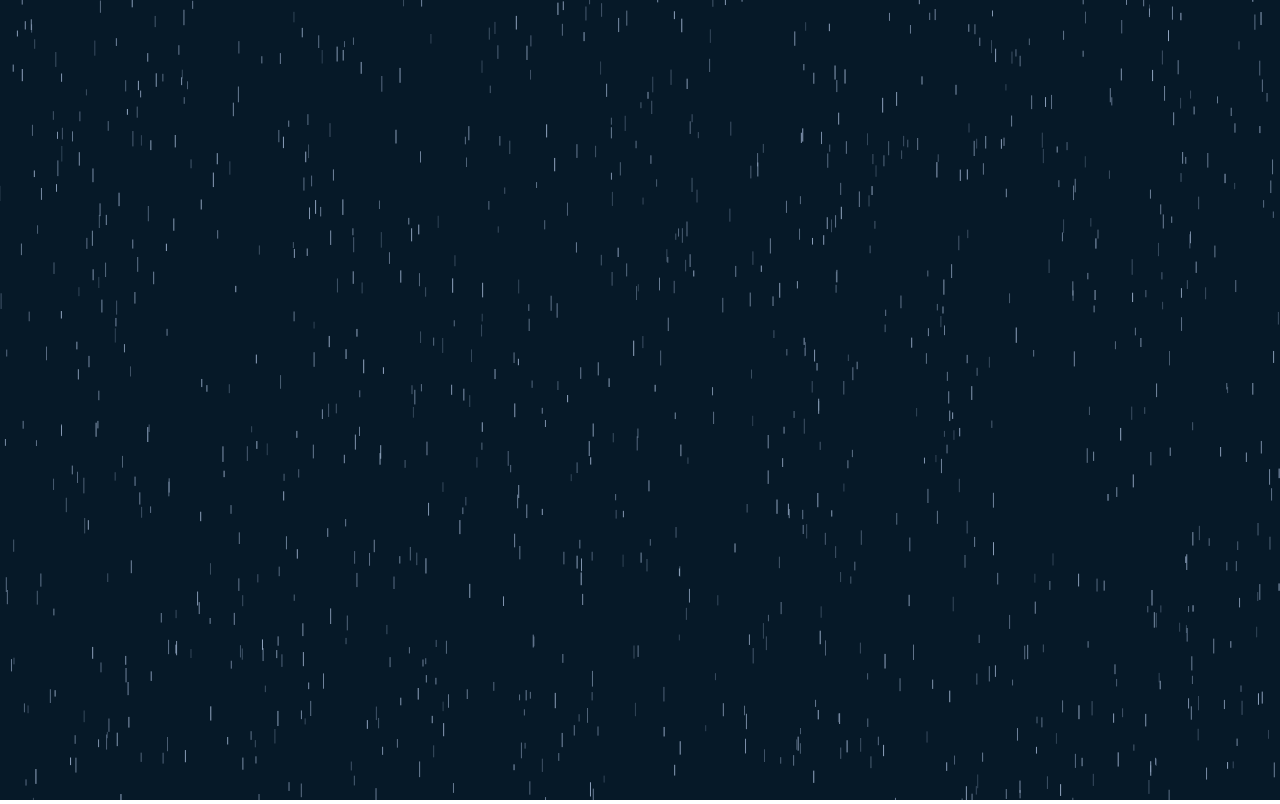
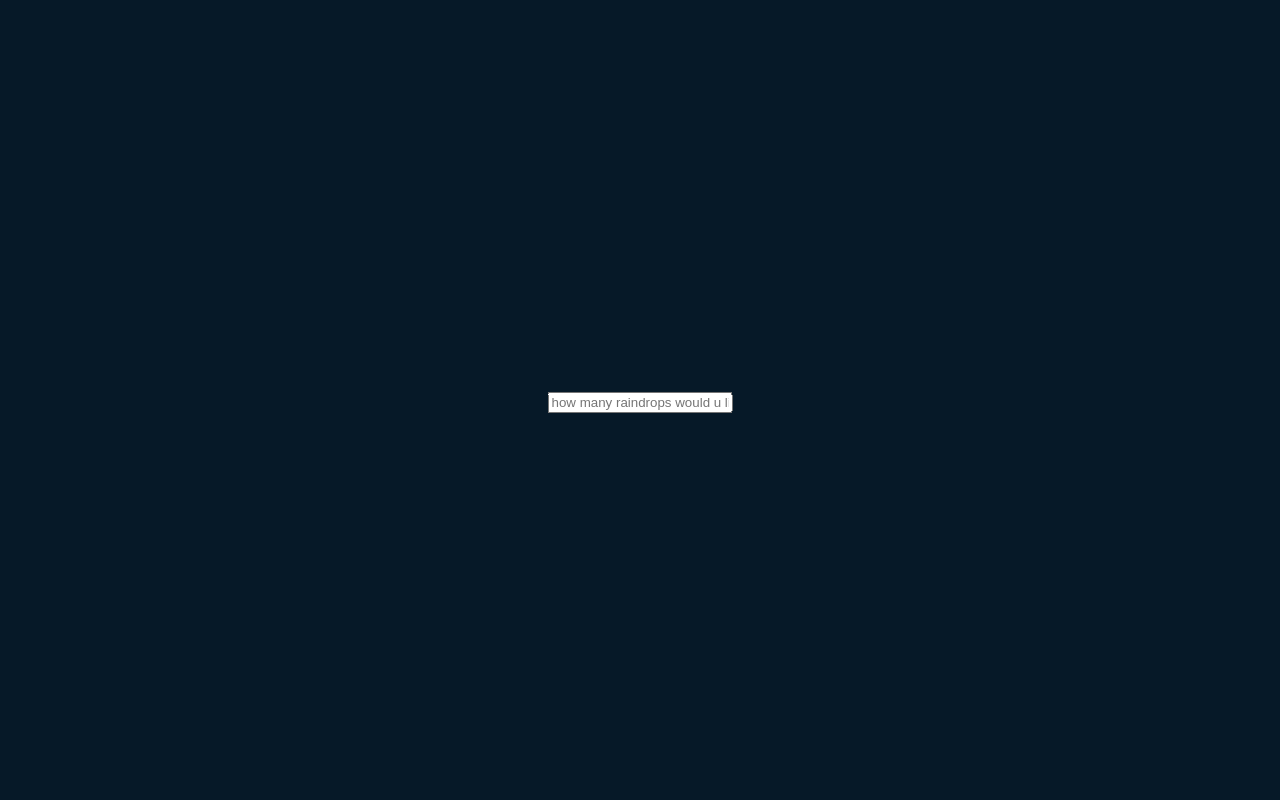
Before and after one commit to talor-hammond/drizzle, a React (Create React App) app: page / in a window 1280 px wide. Built offline with nearby package versions, Linux system fonts and the light colour scheme.

Commit message:
vert / hori centered text input on top of canvas

```diff
--- a/src/components/Canvas/Canvas.js
+++ b/src/components/Canvas/Canvas.js
@@ -42,7 +42,7 @@ class Canvas extends Component {
             }
 
             this.setState({ raindrops }, () => {
-                this.animateRaindrops()
+                // this.generateRaindrops()
             })
         })
     }
@@ -51,7 +51,7 @@ class Canvas extends Component {
         this.setState({ mouseX: e.clientX, mouseY: e.clientY })
     }
 
-    animateRaindrops() {
+    generateRaindrops() {
         const { ctx, raindrops } = this.state
 
         function animate() {
@@ -60,7 +60,7 @@ class Canvas extends Component {
             ctx.clearRect(0, 0, W, H)
 
             raindrops.forEach(raindrop => {
-                raindrop.draw()
+                raindrop.draw() // ...subsequently iterates our raindrop state
             })
         }
 
@@ -68,9 +68,10 @@ class Canvas extends Component {
     }
 
     render() {
-        const { canvas } = this.props.classes
+        const { mainContainer, canvas, input } = this.props.classes
 
         return (
+            <div className={mainContainer}>
                 <canvas
                     id="canvas"
                     className={canvas}
@@ -78,8 +79,12 @@ class Canvas extends Component {
                     height={H}
                     onMouseMove={(e) => this.handleMouseMove(e)}
                 >
+                </canvas>
 
-            </canvas>
+                <div className={input}>
+                    <input type='text' placeholder='how many raindrops would u like' />
+                </div>
+            </div>
         )
     }
 }
--- a/src/components/Canvas/CanvasStyles.js
+++ b/src/components/Canvas/CanvasStyles.js
@@ -1,7 +1,17 @@
 const styles = {
+    mainContainer: {
+        position: 'relative'
+    },
+
     canvas: {
-        backgroundColor: '#061928',
-        margin: 0
+        backgroundColor: '#061928'
+    },
+
+    input: {
+        position: 'absolute',
+        top: '50%',
+        left: '50%',
+        transform: 'translate(-50%, -50%)'
     }
 }
 
--- a/src/components/Canvas/Raindrop/Raindrop.js
+++ b/src/components/Canvas/Raindrop/Raindrop.js
@@ -13,7 +13,7 @@ class Raindrop {
     constructor(ctx) {
         this.state = {
             x: getRandomXValue(),
-            y: getRandomYValue(), // Begin our raindrop at the top of the canvas.
+            y: getRandomYValue(),
             l: getRandomInt(5, 15), // Length.
             dy: getRandomInt(10, 15), // Vertical velocity.
             dx: getRandomInt(-1 , 1), // Horizontal velocity.
```
Lines whose indentation alone changed are shown as unchanged.
